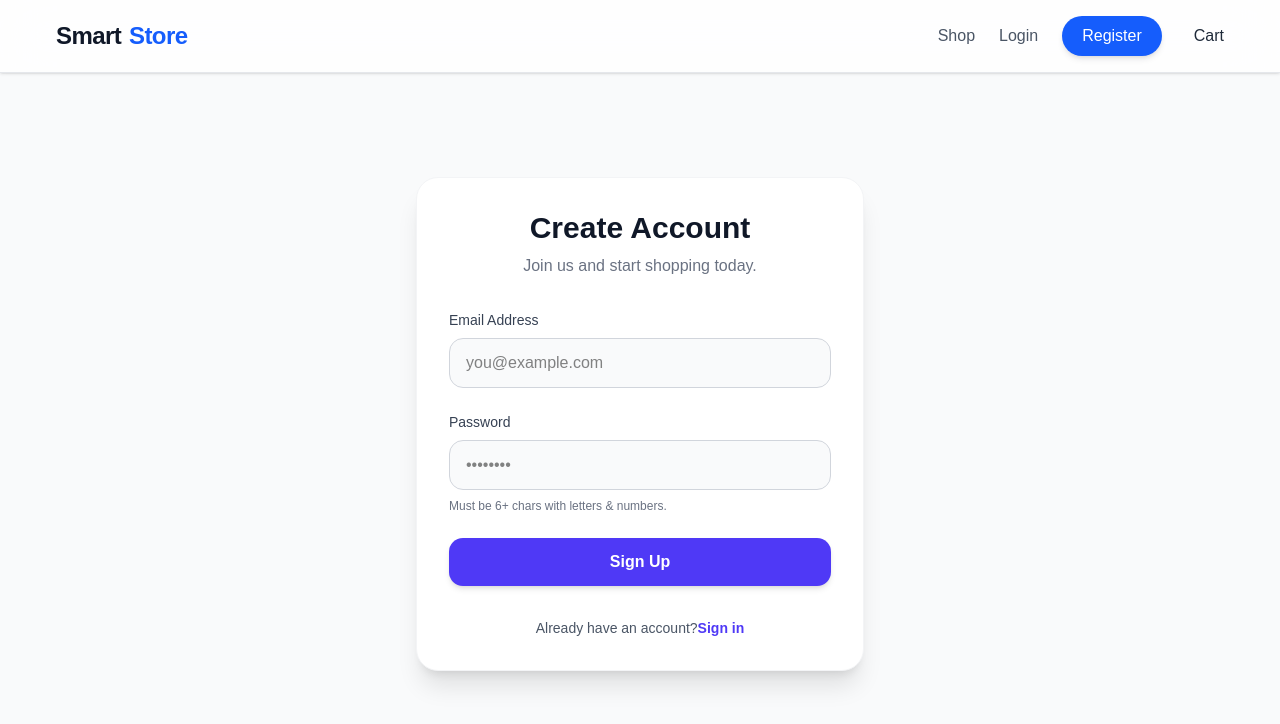
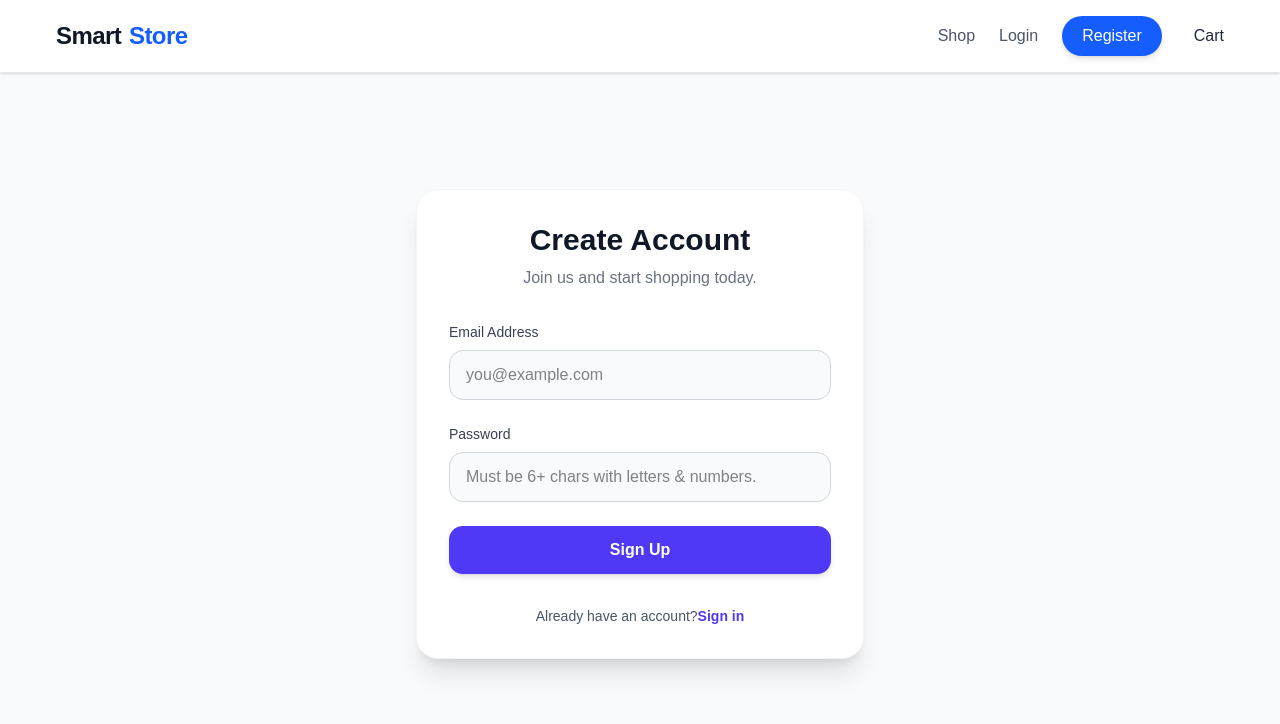
Before and after one commit to PixelCraftLab/shop-store, a React (Vite) app: page /register in a window 1280 px wide. Shown: the top 724 px of the page. Built offline with nearby package versions, Linux system fonts and the light colour scheme.

Commit message:
register page finalised

```diff
--- a/src/pages/Register.jsx
+++ b/src/pages/Register.jsx
@@ -73,11 +73,11 @@ function Register() {
               type="password"
               required
               className="w-full px-4 py-3 rounded-xl border border-gray-300 focus:ring-2 focus:ring-indigo-600 focus:border-transparent outline-none transition-all bg-gray-50 focus:bg-white"
-              placeholder="••••••••"
+              placeholder="Must be 6+ chars with letters & numbers."
               value={password}
               onChange={(e) => setPassword(e.target.value)}
             />
-            <p className="text-xs text-gray-500 mt-2">Must be 6+ chars with letters & numbers.</p>
+
           </div>
 
           <button
```
